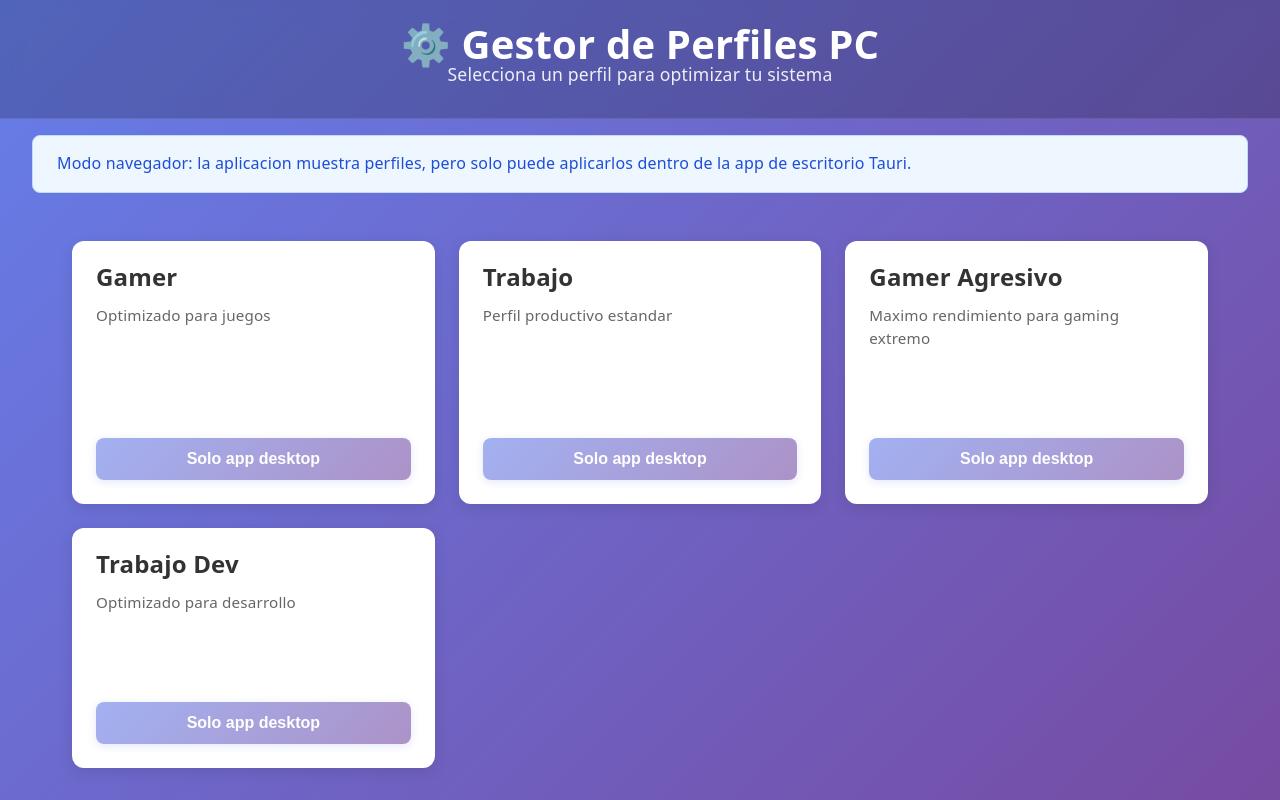
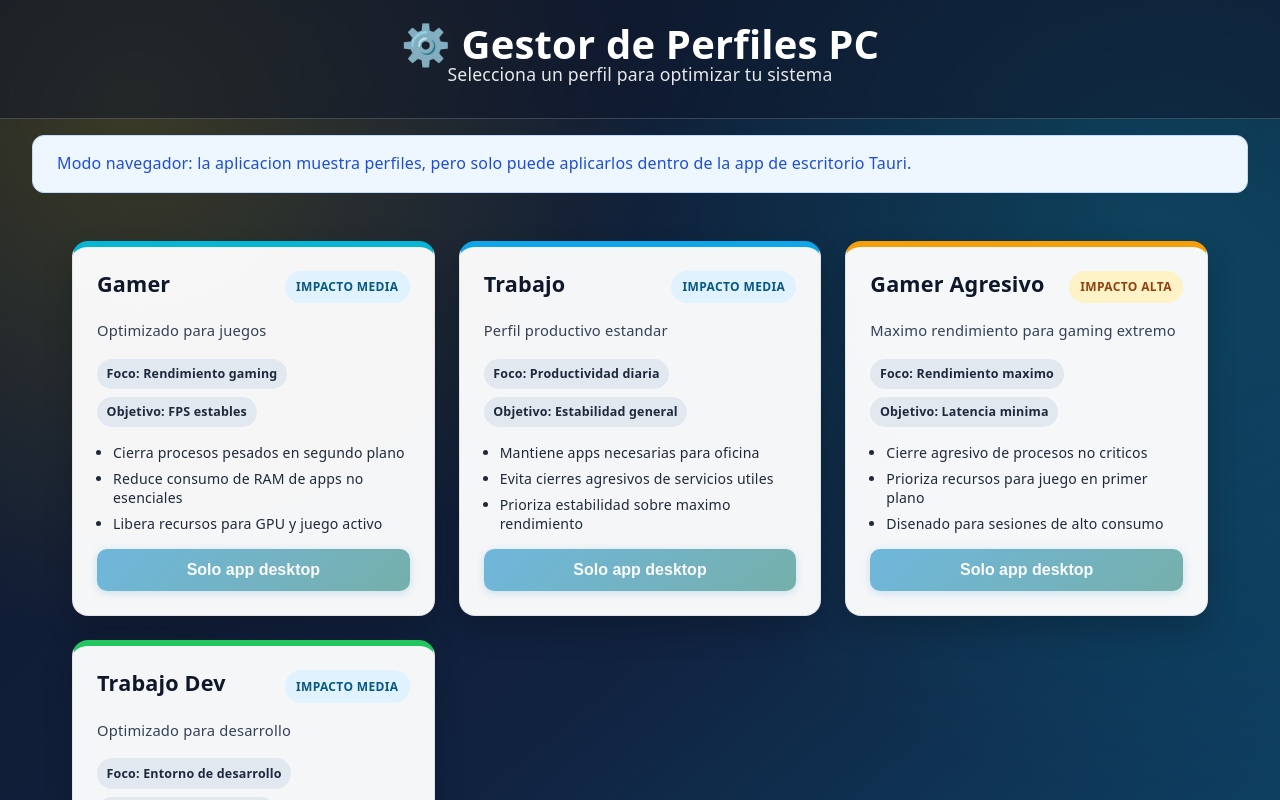
Before and after one commit to AlbionDraig/UtilitiesPC, a React (Vite) app in the folder PerfilesPC/: page / in a window 1280 px wide. Shown: the top 800 px of the page. Built offline with nearby package versions, Linux system fonts and the light colour scheme.

Commit message:
feat(frontend): enrich profile cards with visual indicators

```diff
--- a/PerfilesPC/src/App.css
+++ b/PerfilesPC/src/App.css
@@ -2,16 +2,19 @@
   display: flex;
   flex-direction: column;
   min-height: 100vh;
-  background: linear-gradient(135deg, #667eea 0%, #764ba2 100%);
+  background:
+    radial-gradient(circle at 10% 10%, rgba(255, 204, 0, 0.18), transparent 35%),
+    radial-gradient(circle at 90% 20%, rgba(0, 194, 209, 0.2), transparent 40%),
+    linear-gradient(140deg, #0f172a 0%, #112240 55%, #0c4a6e 100%);
 }
 
 .app-header {
-  background: rgba(0, 0, 0, 0.2);
+  background: rgba(15, 23, 42, 0.5);
   color: white;
   padding: 2rem 1rem;
   text-align: center;
   backdrop-filter: blur(10px);
-  border-bottom: 1px solid rgba(255, 255, 255, 0.1);
+  border-bottom: 1px solid rgba(255, 255, 255, 0.18);
 }
 
 .app-header h1 {
@@ -29,7 +32,7 @@
 .alert {
   margin: 1rem 2rem;
   padding: 1rem 1.5rem;
-  border-radius: 8px;
+  border-radius: 12px;
   font-weight: 500;
   animation: slideDown 0.3s ease-out;
 }
@@ -75,54 +78,126 @@
 }
 
 .profile-card {
-  background: white;
-  border-radius: 12px;
+  background: rgba(255, 255, 255, 0.96);
+  border-radius: 16px;
   padding: 1.5rem;
-  box-shadow: 0 4px 15px rgba(0, 0, 0, 0.1);
+  box-shadow: 0 14px 30px rgba(0, 0, 0, 0.2);
   transition: all 0.3s ease;
   display: flex;
   flex-direction: column;
   gap: 1rem;
+  border: 1px solid rgba(15, 23, 42, 0.08);
 }
 
 .profile-card:hover {
   transform: translateY(-4px);
-  box-shadow: 0 8px 25px rgba(0, 0, 0, 0.15);
+  box-shadow: 0 18px 36px rgba(0, 0, 0, 0.26);
+}
+
+.profile-card--gamer {
+  border-top: 6px solid #06b6d4;
+}
+
+.profile-card--trabajo {
+  border-top: 6px solid #0ea5e9;
+}
+
+.profile-card--gamer_agresivo {
+  border-top: 6px solid #f59e0b;
+}
+
+.profile-card--trabajo_dev {
+  border-top: 6px solid #22c55e;
+}
+
+.profile-card-header {
+  display: flex;
+  justify-content: space-between;
+  gap: 0.75rem;
+  align-items: flex-start;
 }
 
 .profile-card h2 {
   margin: 0;
-  font-size: 1.5rem;
-  color: #333;
+  font-size: 1.35rem;
+  color: #0f172a;
+  line-height: 1.2;
+}
+
+.intensity-pill {
+  display: inline-flex;
+  align-items: center;
+  border-radius: 999px;
+  padding: 0.3rem 0.7rem;
+  font-size: 0.75rem;
+  font-weight: 700;
+  text-transform: uppercase;
+  letter-spacing: 0.03em;
+}
+
+.intensity-pill--media {
+  background: #e0f2fe;
+  color: #075985;
+}
+
+.intensity-pill--alta {
+  background: #fef3c7;
+  color: #92400e;
 }
 
 .profile-description {
   margin: 0;
-  color: #666;
-  font-size: 0.95rem;
+  color: #334155;
+  font-size: 0.92rem;
+}
+
+.profile-meta {
+  display: flex;
+  flex-wrap: wrap;
+  gap: 0.5rem;
+}
+
+.meta-pill {
+  display: inline-flex;
+  border-radius: 999px;
+  padding: 0.22rem 0.6rem;
+  font-size: 0.78rem;
+  font-weight: 600;
+  background: #e2e8f0;
+  color: #1e293b;
+}
+
+.profile-indicators {
+  margin: 0;
+  padding: 0 0 0 1rem;
+  display: grid;
+  gap: 0.45rem;
+  color: #1e293b;
+  font-size: 0.88rem;
+  line-height: 1.35;
   flex: 1;
 }
 
 .profile-button {
-  background: linear-gradient(135deg, #667eea 0%, #764ba2 100%);
+  background: linear-gradient(135deg, #0284c7 0%, #0f766e 100%);
   color: white;
   border: none;
   padding: 0.75rem 1.5rem;
-  border-radius: 8px;
+  border-radius: 10px;
   font-size: 1rem;
   font-weight: 600;
   cursor: pointer;
   transition: all 0.3s ease;
-  box-shadow: 0 2px 8px rgba(102, 126, 234, 0.3);
+  box-shadow: 0 2px 10px rgba(2, 132, 199, 0.35);
 }
 
 .profile-button:hover:not(:disabled) {
   transform: translateY(-2px);
-  box-shadow: 0 4px 12px rgba(102, 126, 234, 0.4);
+  box-shadow: 0 4px 14px rgba(2, 132, 199, 0.45);
 }
 
 .profile-button:disabled {
-  opacity: 0.6;
+  opacity: 0.55;
   cursor: not-allowed;
 }
 
--- a/PerfilesPC/src/App.tsx
+++ b/PerfilesPC/src/App.tsx
@@ -7,6 +7,13 @@ interface Profile {
   name: string
   description: string
   script: string
+}
+
+interface ProfileDetail {
+  intensity: 'alta' | 'media'
+  focus: string
+  target: string
+  indicators: string[]
 }
 
 const fallbackProfiles: Profile[] = [
@@ -40,6 +47,49 @@ function isTauriRuntime(): boolean {
   return typeof window !== 'undefined' && '__TAURI_INTERNALS__' in window
 }
 
+const profileDetails: Record<string, ProfileDetail> = {
+  gamer: {
+    intensity: 'media',
+    focus: 'Rendimiento gaming',
+    target: 'FPS estables',
+    indicators: [
+      'Cierra procesos pesados en segundo plano',
+      'Reduce consumo de RAM de apps no esenciales',
+      'Libera recursos para GPU y juego activo',
+    ],
+  },
+  trabajo: {
+    intensity: 'media',
+    focus: 'Productividad diaria',
+    target: 'Estabilidad general',
+    indicators: [
+      'Mantiene apps necesarias para oficina',
+      'Evita cierres agresivos de servicios utiles',
+      'Prioriza estabilidad sobre maximo rendimiento',
+    ],
+  },
+  gamer_agresivo: {
+    intensity: 'alta',
+    focus: 'Rendimiento maximo',
+    target: 'Latencia minima',
+    indicators: [
+      'Cierre agresivo de procesos no criticos',
+      'Prioriza recursos para juego en primer plano',
+      'Disenado para sesiones de alto consumo',
+    ],
+  },
+  trabajo_dev: {
+    intensity: 'media',
+    focus: 'Entorno de desarrollo',
+    target: 'Flujo dev fluido',
+    indicators: [
+      'Conserva herramientas de desarrollo activas',
+      'Equilibra rendimiento con multitarea tecnica',
+      'Optimiza para IDE, terminal y navegador',
+    ],
+  },
+}
+
 function App() {
   const [profiles, setProfiles] = useState<Profile[]>([])
   const [loading, setLoading] = useState(false)
@@ -47,6 +97,17 @@ function App() {
   const [success, setSuccess] = useState<string | null>(null)
   const [info, setInfo] = useState<string | null>(null)
   const tauriRuntime = isTauriRuntime()
+
+  const getDetail = (profileId: string): ProfileDetail => {
+    return (
+      profileDetails[profileId] ?? {
+        intensity: 'media',
+        focus: 'Perfil personalizado',
+        target: 'Uso general',
+        indicators: ['Configuracion no detallada en frontend'],
+      }
+    )
+  }
 
   const loadProfiles = useCallback(async () => {
     if (!tauriRuntime) {
@@ -100,9 +161,26 @@ function App() {
 
       <main className="profiles-grid">
         {profiles.map((profile) => (
-          <div key={profile.id} className="profile-card">
-            <h2>{profile.name}</h2>
+          <div key={profile.id} className={`profile-card profile-card--${profile.id}`}>
+            <div className="profile-card-header">
+              <h2>{profile.name}</h2>
+              <span className={`intensity-pill intensity-pill--${getDetail(profile.id).intensity}`}>
+                impacto {getDetail(profile.id).intensity}
+              </span>
+            </div>
             <p className="profile-description">{profile.description}</p>
+
+            <div className="profile-meta">
+              <span className="meta-pill">Foco: {getDetail(profile.id).focus}</span>
+              <span className="meta-pill">Objetivo: {getDetail(profile.id).target}</span>
+            </div>
+
+            <ul className="profile-indicators" aria-label={`Indicadores del perfil ${profile.name}`}>
+              {getDetail(profile.id).indicators.map((indicator) => (
+                <li key={indicator}>{indicator}</li>
+              ))}
+            </ul>
+
             <button
               onClick={() => applyProfile(profile.id)}
               disabled={loading || !tauriRuntime}
```
